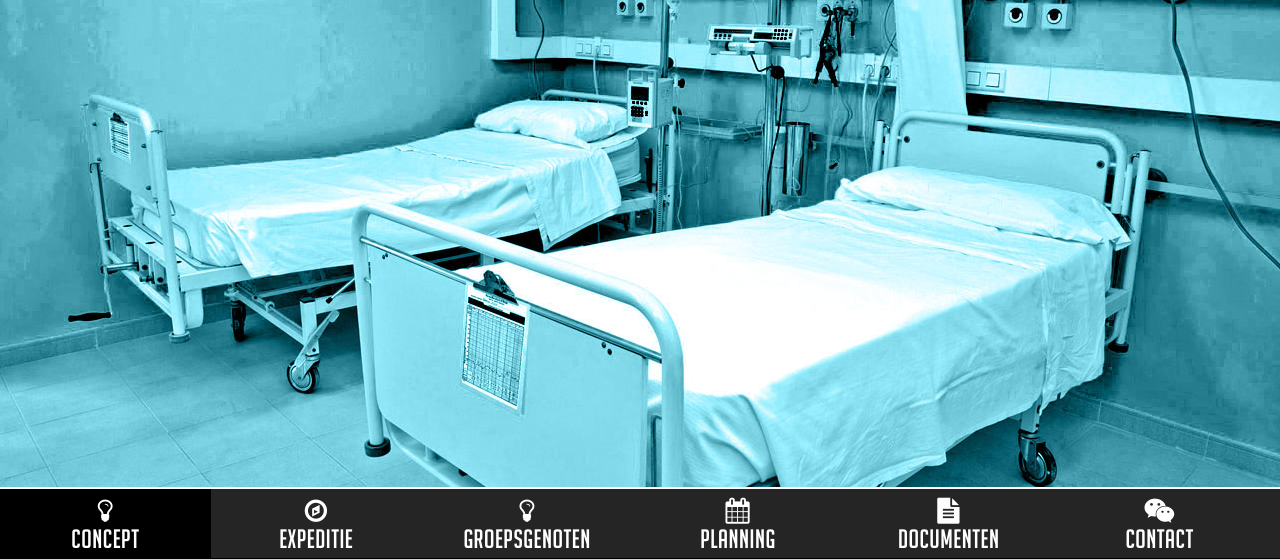
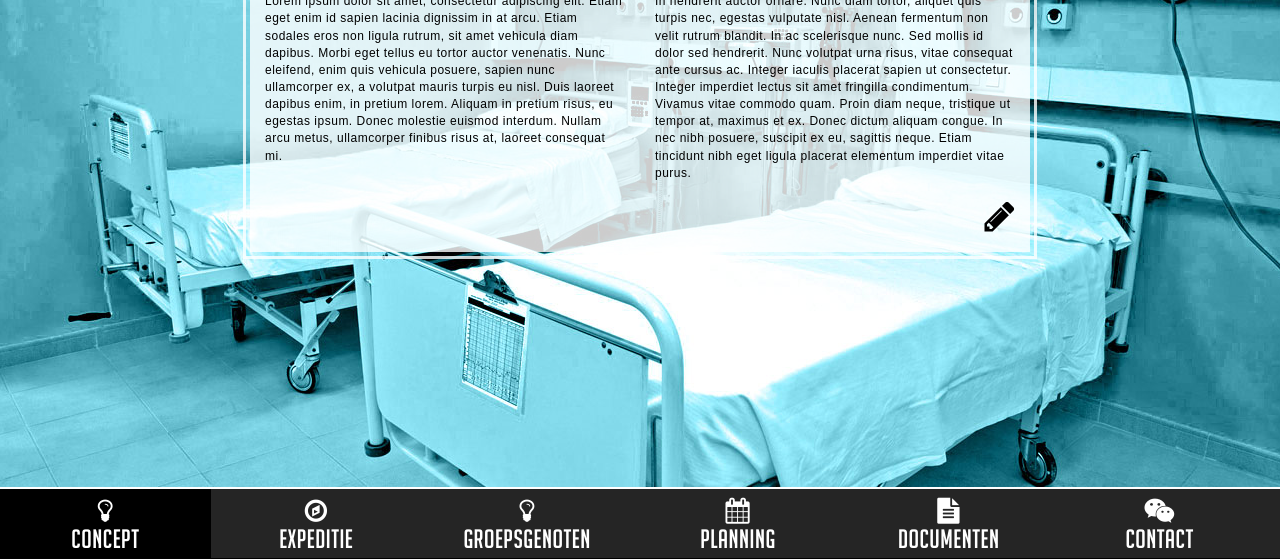
Before and after one commit to MartijnHols/DMEC-Groep-3-Project, a website: page expeditie.html at #!/concept in a window 1280 px wide. Shown: the part 241-800 px from the top of the page. Drawn offline with nearby package versions, Linux system fonts and the light colour scheme; some packages are replaced by stand-ins of ours; files that its build step writes are made by us from their sources.

Commit message:
Concept added

```diff
--- a/css/expeditie.css
+++ b/css/expeditie.css
@@ -177,3 +177,9 @@ nav ul li:hover {
 nav ul li i.fa {
     display: block;
 }
+
+.edit-link-concept {
+    font-size: 35px;
+    padding:10px 0;
+    color:#000;
+}
--- a/templates/expeditie/concept.html
+++ b/templates/expeditie/concept.html
@@ -0,0 +1,14 @@
+<div class="box col-lg-8 col-md-10 col-sm-12 col-xs-12 opdracht">
+    <div class="title">Concept</div>
+    <div class="content row">
+    </div>
+    <div class="row">
+        <div class="col-md-6 col-sm-6"> Lorem ipsum dolor sit amet, consectetur adipiscing elit. Etiam eget enim id sapien lacinia dignissim in at arcu. Etiam sodales eros non ligula rutrum, sit amet vehicula diam dapibus. Morbi eget tellus eu tortor auctor venenatis. Nunc eleifend, enim quis vehicula posuere, sapien nunc ullamcorper ex, a volutpat mauris turpis eu nisl. Duis laoreet dapibus enim, in pretium lorem. Aliquam in pretium risus, eu egestas ipsum. Donec molestie euismod interdum. Nullam arcu metus, ullamcorper finibus risus at, laoreet consequat mi.</div>
+        <div class="col-md-6 col-sm-6">In hendrerit auctor ornare. Nunc diam tortor, aliquet quis turpis nec, egestas vulputate nisl. Aenean fermentum non velit rutrum blandit. In ac scelerisque nunc. Sed mollis id dolor sed hendrerit. Nunc volutpat urna risus, vitae consequat ante cursus ac. Integer iaculis placerat sapien ut consectetur. Integer imperdiet lectus sit amet fringilla condimentum. Vivamus vitae commodo quam. Proin diam neque, tristique ut tempor at, maximus et ex. Donec dictum aliquam congue. In nec nibh posuere, suscipit ex eu, sagittis neque. Etiam tincidunt nibh eget ligula placerat elementum imperdiet vitae purus. </div>
+    </div>
+    <div class="row">
+        <div class=" col-md-6 col-md-offset-6">
+            <a href="" class="edit-link-concept pull-right"><i class="fa fa-pencil"></i></a>
+        </div>
+    </div>
+</div>
```
Also changed, not shown: js/expeditie.js (line endings or trailing spaces).
